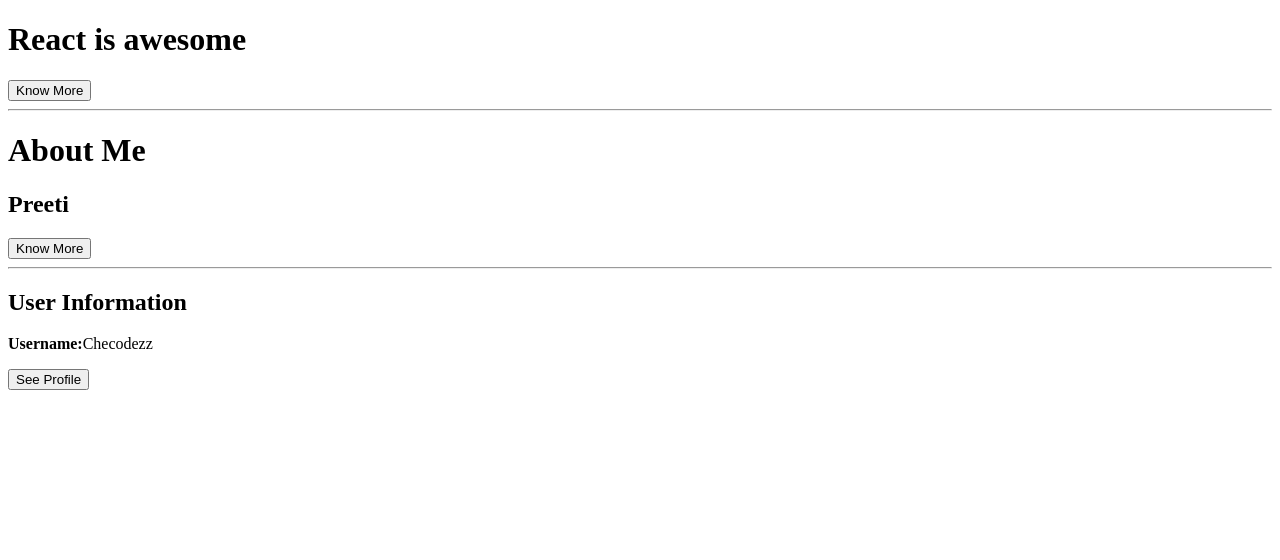
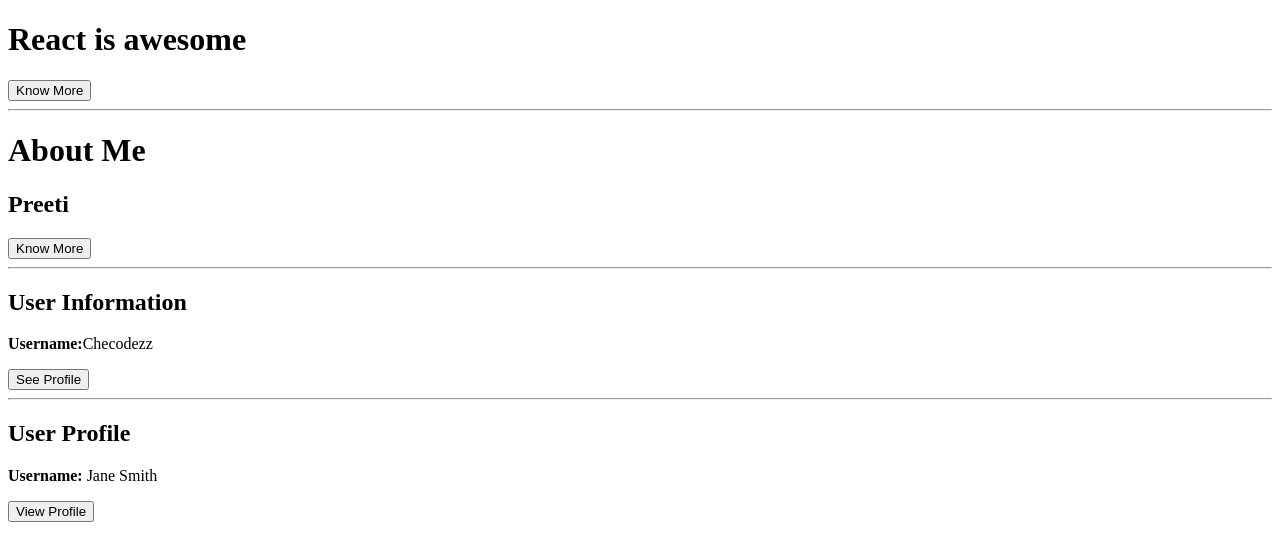
Before and after one commit to checodezz/useState-practiceApp-28, a React (Vite) app: page / in a window 1280 px wide. Shown: the top 560 px of the page. Built offline with nearby package versions, Linux system fonts and the light colour scheme.

Commit message:
added UserProfile component

```diff
--- a/src/App.jsx
+++ b/src/App.jsx
@@ -1,34 +1,39 @@
 import "./App.css";
-import Article from "./Article"
-import About from "./About"
-import UserInfo from "./UserInfo"
+import Article from "./Article";
+import About from "./About";
+import UserInfo from "./UserInfo";
+import UserProfile from "./UserProfile"
 /*
 1. Build a React component called Article that accepts two props: title and content. Inside the component, render a <h1> tag with the title prop and a button below that which says “Know More”. On the click of the button, show the content in a <p> tag just below the button.
 */
 
-
-
-
 export default function App() {
-
   const title = "React is awesome";
   const content = "React is a JavaScript library for building user interfaces.";
 
-  const heading = 'About Me'
-  const name = 'Preeti' // you can put your name
-  const learning = 'I am learning React JS currently at neoG Camp.'
+  const heading = "About Me";
+  const name = "Preeti"; // you can put your name
+  const learning = "I am learning React JS currently at neoG Camp.";
 
-  const username = "Checodezz"
-  const email = "checodezz@gmail.com"
-  const age = 22
+  const username = "Checodezz";
+  const email = "checodezz@gmail.com";
+  const age = 22;
 
+  const userProfileObj = {
+    username: "Jane Smith",
+    imageUrl: "https://placehold.co/200",
+    bio: "Frontend Developer",
+    location: "New York",
+  };
   return (
     <main>
       <Article title={title} content={content} />
-      <hr/>
-      <About heading={heading} name={name} learning={learning}/>
-      <hr/>
-      <UserInfo username={username} email={email} age={age}/>
+      <hr />
+      <About heading={heading} name={name} learning={learning} />
+      <hr />
+      <UserInfo username={username} email={email} age={age} />
+      <hr />
+      <UserProfile userProfileObj={userProfileObj}/>
     </main>
   );
 }
--- /dev/null
+++ b/src/UserProfile.jsx
@@ -0,0 +1,26 @@
+import { useState } from "react"
+
+const UserProfile = ({userProfileObj}) => {
+  const [viewProfile, setViewProfile] = useState(false)
+  const {username, imageUrl, bio, location} = userProfileObj
+  return (
+    <div>
+    <h2>User Profile</h2>
+      <p><strong>Username: </strong>{username}</p>
+      {
+        viewProfile ? (
+          <>
+          <img src={imageUrl} alt="image"/>
+            <p><strong>Bio: </strong>{bio}</p>
+            <p><strong>Location: </strong>{location}</p>
+
+          </>
+        ) : (
+          <button onClick={()=> setViewProfile(true)}>View Profile</button>
+        )
+      }
+    </div>
+  )
+}
+
+export default UserProfile
```
